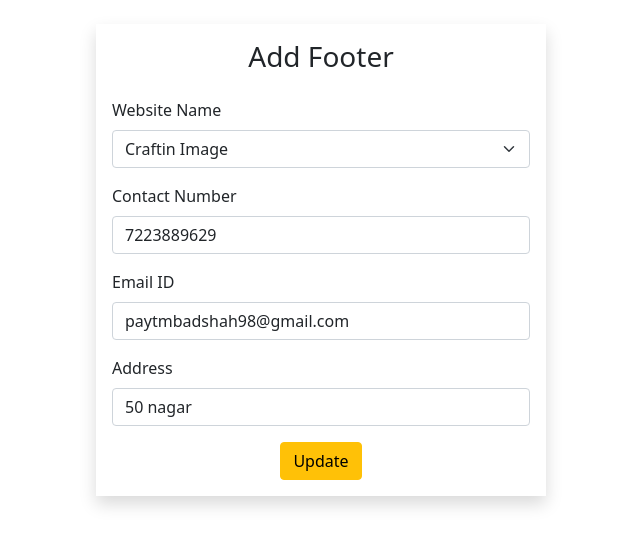
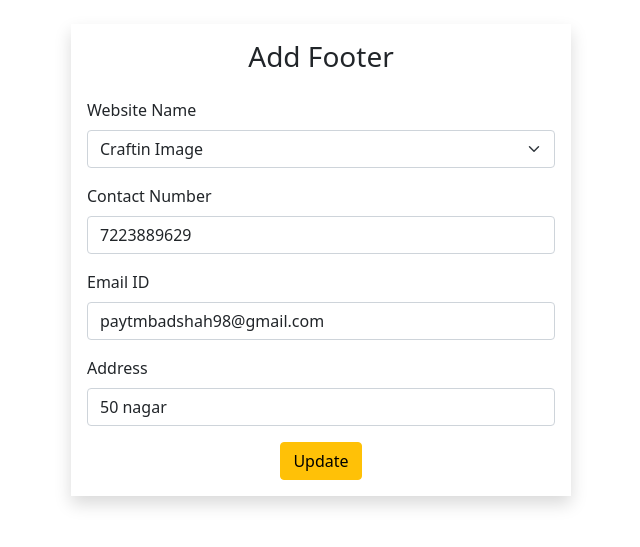
Before and after one commit to justforhost26/projectci, a Django app: template templates/manager/add_footer.html in a window 1280 px wide. Shown: the part 56-603 px from the top of the page, without its empty margins (319-959 px from the left). Run offline with Django 3.2, Linux system fonts and the light colour scheme; the template is opened without the code that fills it: values that come from a table or form of the project are taken from there, others are empty; data comes from the database, SQL or seed files in the repository.

Commit message:
Update add_footer.html

```diff
--- a/templates/manager/add_footer.html
+++ b/templates/manager/add_footer.html
@@ -4,7 +4,7 @@
     {%  include 'manager/messages.html' %}
 <!--start form-->
   <br>
-<div class="container shadow p-3 " style="width:90%;max-width:450px;">
+<div class="container shadow p-3 " style="width:95%;max-width:500px;">
   <form class="row g-3 " method="post" action="{% url 'add_footer' %}" enctype="multipart/form-data">
       {% csrf_token %}
 <h3 style="text-align: center">Add Footer</h3>
```
